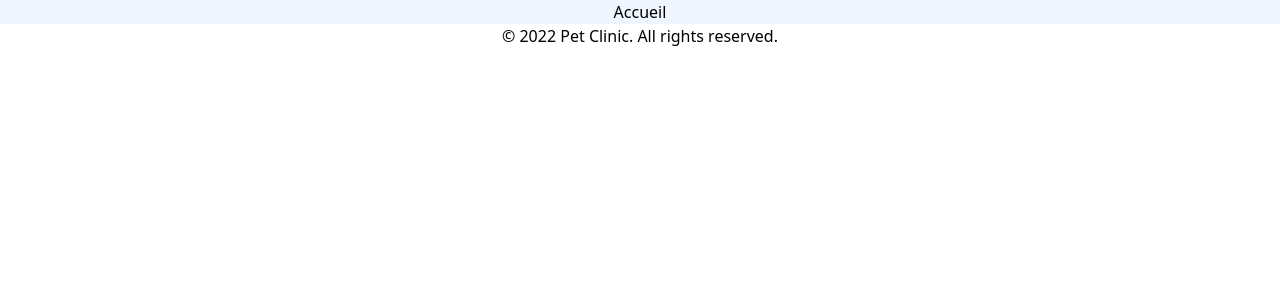
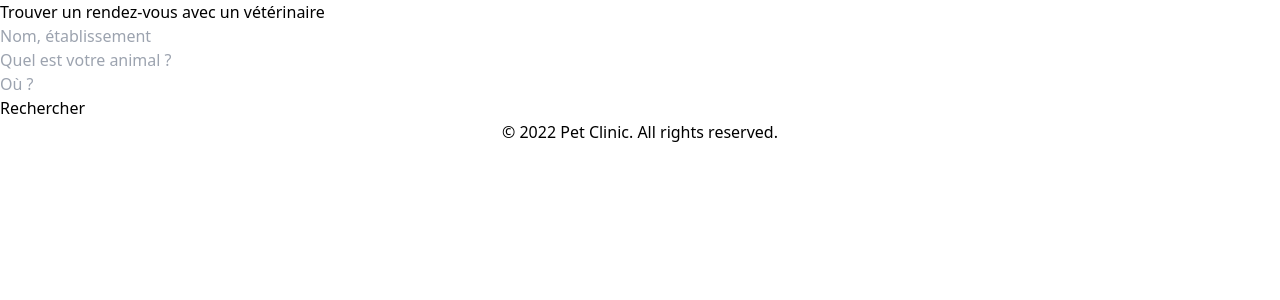
Before and after one commit to anastasiiaal/animalife_project, a Symfony app: template templates/home.html.twig in a window 1280 px wide. Shown: the part 144-444 px from the top of the page. Run offline with Twig, Linux system fonts and the light colour scheme; the template is opened without the code that fills it, so the values that code supplies are empty; style sheets or scripts are compiled from the project's sources; some libraries are stand-ins or nearby versions.

Commit message:
search bar css

```diff
--- a/assets/styles/sass/pages/_pages.scss
+++ b/assets/styles/sass/pages/_pages.scss
@@ -1 +1,2 @@
 @import 'doctors';
+@import 'home';
--- a/assets/styles/sass/setup/_variables.scss
+++ b/assets/styles/sass/setup/_variables.scss
@@ -2,6 +2,8 @@
 $text: #161718;
 $light-grey: #F2F2F2;
 $light-blue: #B4D3E1;
+$blue: #82b5cd;
+$coral: #ff6b81;
 
 // breakpoins
 $bp-xl: 1199px;
--- a/assets/styles/sass/templates/_header.scss
+++ b/assets/styles/sass/templates/_header.scss
@@ -1,6 +1,5 @@
 header.header {
     height: 60px;
-    border-bottom: 1px solid $light-grey;
     display: flex;
     align-items: center;
     background-color: $light-blue;
@@ -30,7 +29,7 @@ header.header {
                     left: 10px;
                     height: 0px;
                     width: calc(100% - 20px);
-                    background-color: #82b5cd;
+                    background-color: $blue;
                     transition: $transition;
                 }
                 &:hover, &.active {
@@ -38,6 +37,9 @@ header.header {
                         height: 2px;
                     }
                 }
+                &.urgency {
+                    font-weight: 600;
+                }
             }
         }
     }
--- a/assets/styles/sass/ui/_buttons.scss
+++ b/assets/styles/sass/ui/_buttons.scss
@@ -1,7 +1,11 @@
-.button, button {
+.button, button.button {
     font-size: 12px;
     padding: 10px 15px;
     background-color: #fff;
     font-weight: 600;
     border-radius: 6px;
+    transition: $transition;
+    &:hover {
+        box-shadow: 1px 2px 0px 1px $blue;
+    }
 }
--- a/templates/home.html.twig
+++ b/templates/home.html.twig
@@ -1,11 +1,25 @@
 {% extends 'base.html.twig' %}
 
-{% block title %}Accueil{% endblock %}
+{% block title %}AnimaLife | Accueil{% endblock %}
 
 {% block body %}
-<div class="section bg-blue-50">
+<div class="section" id="home">
     <div class="container">
-        <h1 class="text-center">Accueil</h1>
+        <h1>Trouver un rendez-vous  avec un vétérinaire </h1>
+        <form action="" method="get" class="search-bar">
+            <div class="input-group">
+                <div class="input-wrapper">
+                    <input type="text" name="establishment" placeholder="Nom, établissement" class="input-field first"/>
+                </div>
+                <div class="input-wrapper">
+                    <input type="text" name="animal" placeholder="Quel est votre animal ?" class="input-field"/>
+                </div>
+                <div class="input-wrapper">
+                    <input type="text" name="location" placeholder="Où ?" class="input-field"/>
+                </div>
+                <button type="submit" class="search-button">Rechercher</button>
+            </div>
+        </form>
     </div>
 </div>
 {% endblock %}
--- a/templates/partials/header.html.twig
+++ b/templates/partials/header.html.twig
@@ -17,7 +17,7 @@
                         <a href="{{ path('doctors') }}">À propos de nous</a>
                     </li>
                     <li>
-                        <a href="{{ path('doctors') }}">Urgence</a>
+                        <a href="{{ path('doctors') }}" class="urgency">Urgence</a>
                     </li>
                 </ul>
                 <a href="{{ path('app_login') }}" class="button">Se connecter</a>
```
Also changed, not shown: assets/styles/sass/pages/_home.scss (added, +49 -0 lines).
